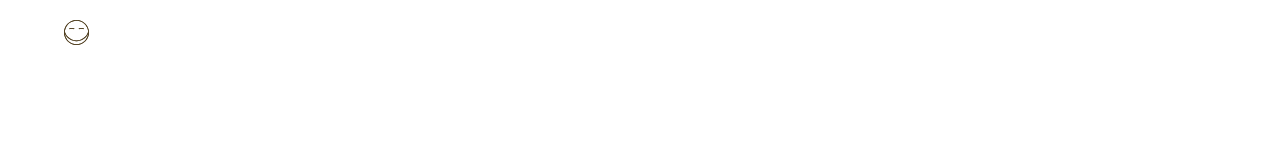
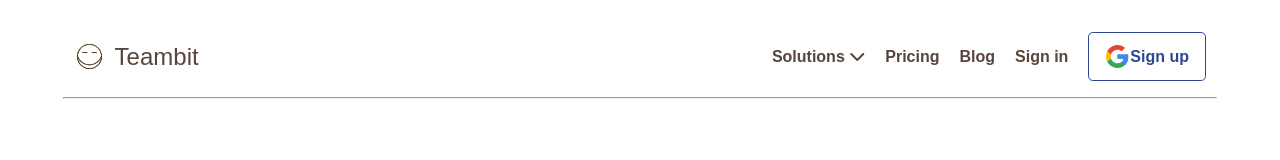
Before and after one commit to RiccardoB97/node-sass-teambit, a website: page my-app/index.html in a window 1280 px wide. Drawn offline with Linux system fonts and the light colour scheme.

Commit message:
Add navbar using partials

```diff
--- a/my-app/index.html
+++ b/my-app/index.html
@@ -4,7 +4,10 @@
     <meta charset="UTF-8">
     <meta http-equiv="X-UA-Compatible" content="IE=edge">
     <meta name="viewport" content="width=device-width, initial-scale=1.0">
+    <!-- Link main CSS -->
     <link rel="stylesheet" href="./dist/css/app.css">
+    <!-- Link FontAwesome -->
+    <script src="https://kit.fontawesome.com/1d47f7a9f5.js" crossorigin="anonymous"></script>
     <title>Teambit</title>
 </head>
 <body>
@@ -12,8 +15,29 @@
     <header id="site_header">
         <nav>
             <div class="container">
-                <img src="./src/img/logo-small.svg" alt="">
+                <div class="logo">
+                    <img src="./src/img/logo-small.svg" alt="" class="icon">
+                    <a href="#">Teambit</a>
+                </div>
+                <ul>
+                    <li>
+                        <a href="#">Solutions <i class="fas fa-chevron-down"></i></a>
+                    </li>
+                    <li>
+                        <a href="#">Pricing</a>
+                    </li>
+                    <li>
+                        <a href="#">Blog</a>
+                    </li>
+                    <li>
+                        <a href="#">Sign in</a>
+                    </li>
+                    <li>
+                        <a href="#" class="btn_empty"><img src="./src/img/google-logo.svg" alt="" class="icon"> Sign up</a>
+                    </li>
+                </ul>
             </div>
+            <hr>
         </nav>
     </header>
     <!-- /site header -->
@@ -28,5 +52,7 @@
     </footer>
     <!-- /site footer -->
 
+    <!-- main JS file -->
+    <script src="./dist/js/app.js"></script>
 </body>
 </html>
--- a/my-app/src/app.scss
+++ b/my-app/src/app.scss
@@ -1,2 +1,5 @@
+@import 'partials/variables';
 @import 'partials/common';
+@import 'partials/buttons';
 @import 'partials/navbar';
+@import 'partials/logo_icons';
--- /dev/null
+++ b/my-app/src/partials/_buttons.scss
@@ -0,0 +1,13 @@
+.btn_empty{
+    padding: 0.7rem 1rem;
+    border-radius: 0.3rem;
+    background-color: white;
+    border: 1px solid $blue_buttons;
+    color: $blue_buttons;
+    display: flex;
+    align-items: center;
+    &:hover{
+        background-color: $blue_buttons;
+        color: white;
+    }
+}
--- a/my-app/src/partials/_common.scss
+++ b/my-app/src/partials/_common.scss
@@ -2,9 +2,21 @@ body{
     box-sizing: border-box;
     margin: 0;
     padding: 0;
+    font-family: Arial, Helvetica, sans-serif;
 }
 
 .container{
     width: 90%;
     margin: 0 auto;
 }
+
+a{
+    text-decoration: none;
+    color: $brand_primary;
+}
+
+hr{
+    width: 90%;
+    color: $brand_primary;
+    margin: 0 auto;
+}
--- /dev/null
+++ b/my-app/src/partials/_logo_icons.scss
@@ -0,0 +1,3 @@
+img.icon{
+    width: 25px;
+}
--- a/my-app/src/partials/_navbar.scss
+++ b/my-app/src/partials/_navbar.scss
@@ -1,9 +1,30 @@
 nav {
-    margin-top: 20px;
+    margin-top: 1rem;
     .container{
         display: flex;
-        img{
-            width:25px;
+        align-items: center;
+        justify-content: space-between;
+        .logo{
+            display: flex;
+            align-items: center;
+            height: 100%;
+            &>a{
+                font-size: 1.5rem;
+            }
+            img{
+                margin: 0 0.8rem;
+            }
+        }
+        ul{
+            list-style: none;
+            display: flex;
+            align-items: center;
+            li{
+                display: inline-block;
+                padding: 0 10px;
+                font-weight: bold;
+            }
+
         }
     }
 }
--- /dev/null
+++ b/my-app/src/partials/_variables.scss
@@ -0,0 +1,2 @@
+$brand_primary: #58453C;
+$blue_buttons: #2C4792;
```
Also changed, not shown: my-app/dist/css/app.css.
